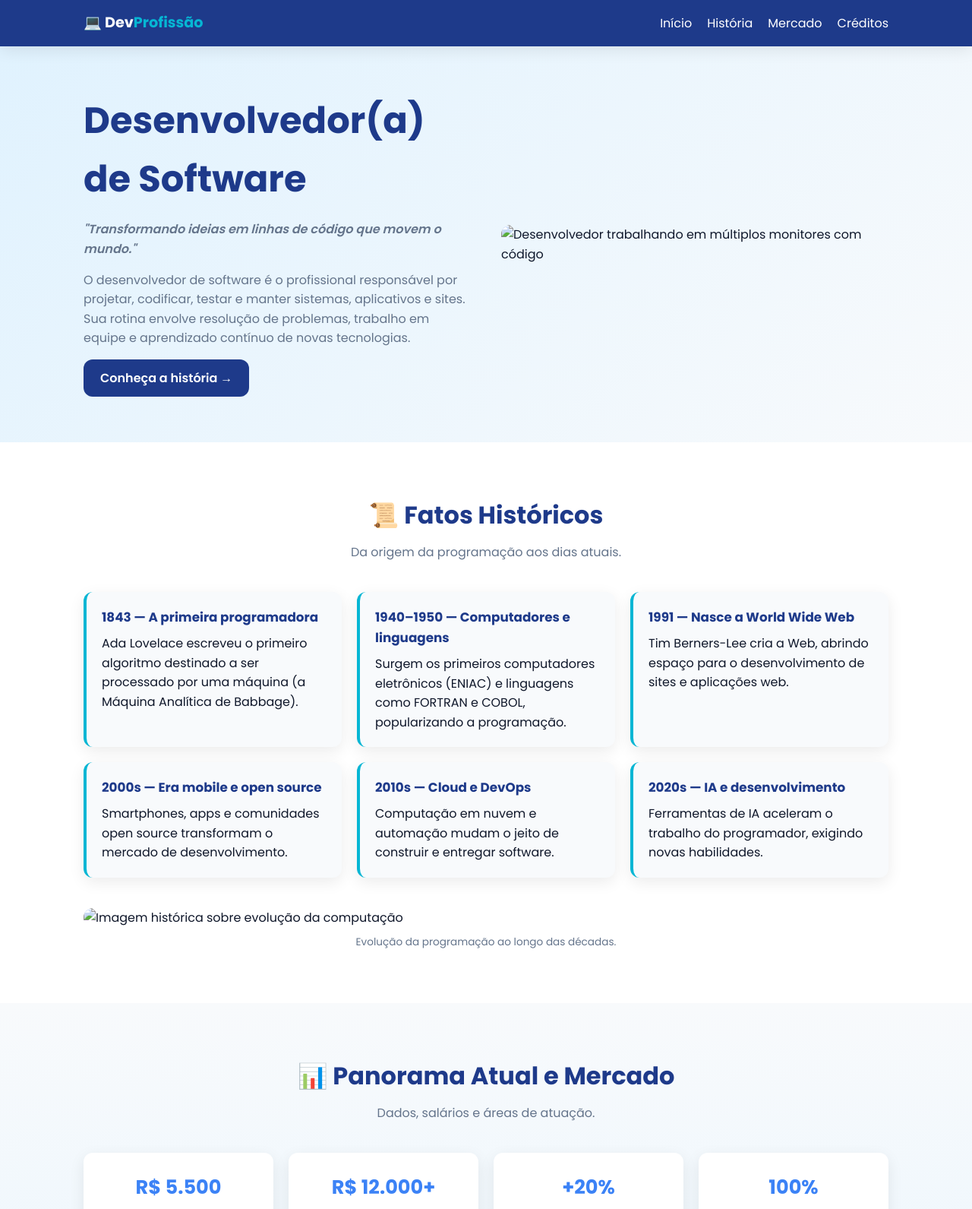
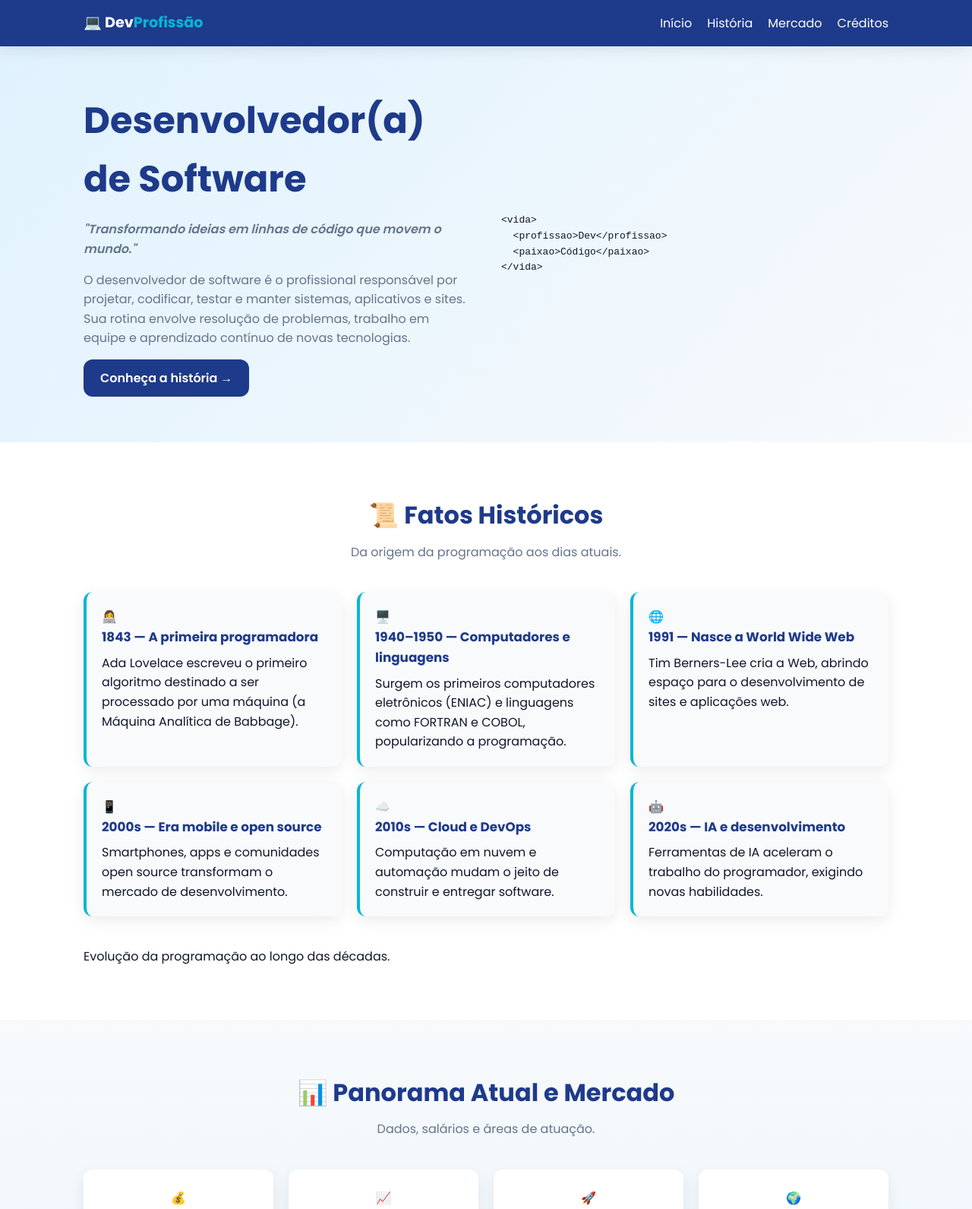
Before and after one commit to eloisaribeirorocha-oss/Licenciatura-em-matematica, a plain HTML site: page index.html in a window 1280 px wide. Shown: the top 1591 px of the page at 76% size. Drawn offline with Linux system fonts and the light colour scheme; files that its build step writes are made by us from their sources; files whose address does not match are found by name.

Commit message:
Update index.html

```diff
--- a/index.html
+++ b/index.html
@@ -5,7 +5,7 @@
   <meta name="viewport" content="width=device-width, initial-scale=1.0" />
   <meta name="description" content="Site da Feira de Profissões — Desenvolvedor(a) de Software" />
   <title>Feira de Profissões | Desenvolvedor(a) de Software</title>
-  <link rel="stylesheet" href="style.css" />
+  <link rel="stylesheet" href="css/style.css" />
   <link rel="preconnect" href="https://fonts.googleapis.com" />
   <link rel="preconnect" href="https://fonts.gstatic.com" crossorigin />
   <link href="https://fonts.googleapis.com/css2?family=Poppins:wght@300;400;600;700&display=swap" rel="stylesheet" />
@@ -45,9 +45,17 @@
           </p>
           <a href="#historia" class="btn">Conheça a história →</a>
         </div>
-        <figure class="hero-img">
-          <img src="img/hero.jpg" alt="Desenvolvedor trabalhando em múltiplos monitores com código" loading="lazy" />
-        </figure>
+        <div class="hero-visual" aria-hidden="true">
+          <div class="code-window">
+            <div class="code-dots">
+              <span></span><span></span><span></span>
+            </div>
+            <pre><code>&lt;<span class="tag">vida</span>&gt;
+  &lt;<span class="tag">profissao</span>&gt;Dev&lt;/<span class="tag">profissao</span>&gt;
+  &lt;<span class="tag">paixao</span>&gt;Código&lt;/<span class="tag">paixao</span>&gt;
+&lt;/<span class="tag">vida</span>&gt;</code></pre>
+          </div>
+        </div>
       </div>
     </section>
 
@@ -59,35 +67,41 @@
 
         <div class="historia-grid">
           <article class="card-historia">
+            <span class="card-emoji">👩‍💻</span>
             <h3>1843 — A primeira programadora</h3>
             <p>Ada Lovelace escreveu o primeiro algoritmo destinado a ser processado por uma máquina (a Máquina Analítica de Babbage).</p>
           </article>
           <article class="card-historia">
+            <span class="card-emoji">🖥️</span>
             <h3>1940–1950 — Computadores e linguagens</h3>
             <p>Surgem os primeiros computadores eletrônicos (ENIAC) e linguagens como FORTRAN e COBOL, popularizando a programação.</p>
           </article>
           <article class="card-historia">
+            <span class="card-emoji">🌐</span>
             <h3>1991 — Nasce a World Wide Web</h3>
             <p>Tim Berners-Lee cria a Web, abrindo espaço para o desenvolvimento de sites e aplicações web.</p>
           </article>
           <article class="card-historia">
+            <span class="card-emoji">📱</span>
             <h3>2000s — Era mobile e open source</h3>
             <p>Smartphones, apps e comunidades open source transformam o mercado de desenvolvimento.</p>
           </article>
           <article class="card-historia">
+            <span class="card-emoji">☁️</span>
             <h3>2010s — Cloud e DevOps</h3>
             <p>Computação em nuvem e automação mudam o jeito de construir e entregar software.</p>
           </article>
           <article class="card-historia">
+            <span class="card-emoji">🤖</span>
             <h3>2020s — IA e desenvolvimento</h3>
             <p>Ferramentas de IA aceleram o trabalho do programador, exigindo novas habilidades.</p>
           </article>
         </div>
 
-        <figure class="historia-img">
-          <img src="img/historia.jpg" alt="Imagem histórica sobre evolução da computação" loading="lazy" />
-          <figcaption>Evolução da programação ao longo das décadas.</figcaption>
-        </figure>
+        <div class="timeline-decorativa" aria-hidden="true">
+          <div class="linha-tempo"></div>
+          <p class="legenda-tempo">Evolução da programação ao longo das décadas.</p>
+        </div>
       </div>
     </section>
 
@@ -100,18 +114,22 @@
         <!-- Cards de dados -->
         <div class="cards-dados">
           <article class="card-dado">
+            <span class="dado-emoji">💰</span>
             <span class="numero">R$ 5.500</span>
             <p>Salário inicial médio (júnior) no Brasil</p>
           </article>
           <article class="card-dado">
+            <span class="dado-emoji">📈</span>
             <span class="numero">R$ 12.000+</span>
             <p>Média salarial para sênior</p>
           </article>
           <article class="card-dado">
+            <span class="dado-emoji">🚀</span>
             <span class="numero">+20%</span>
             <p>Crescimento projetado da área até 2030</p>
           </article>
           <article class="card-dado">
+            <span class="dado-emoji">🌍</span>
             <span class="numero">100%</span>
             <p>Possibilidade de trabalho remoto</p>
           </article>
@@ -152,10 +170,6 @@
             <span class="valor">45%</span>
           </div>
         </div>
-
-        <figure class="mercado-img">
-          <img src="img/mercado.jpg" alt="Equipe de desenvolvimento trabalhando em escritório moderno" loading="lazy" />
-        </figure>
       </div>
     </section>
   </main>
```
